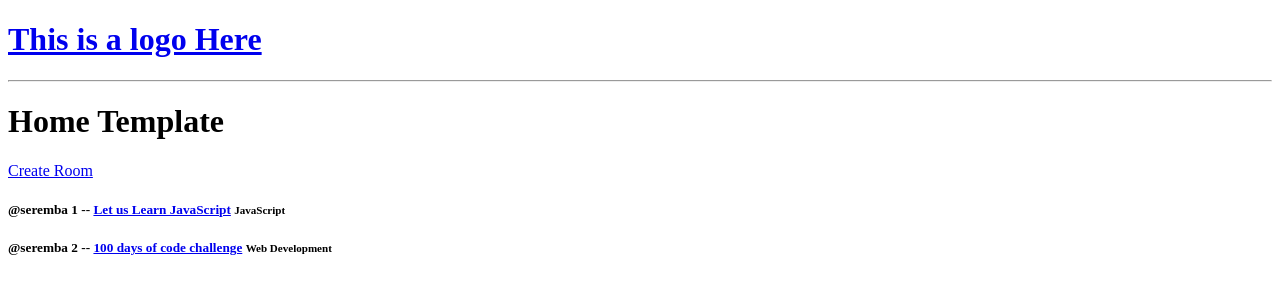
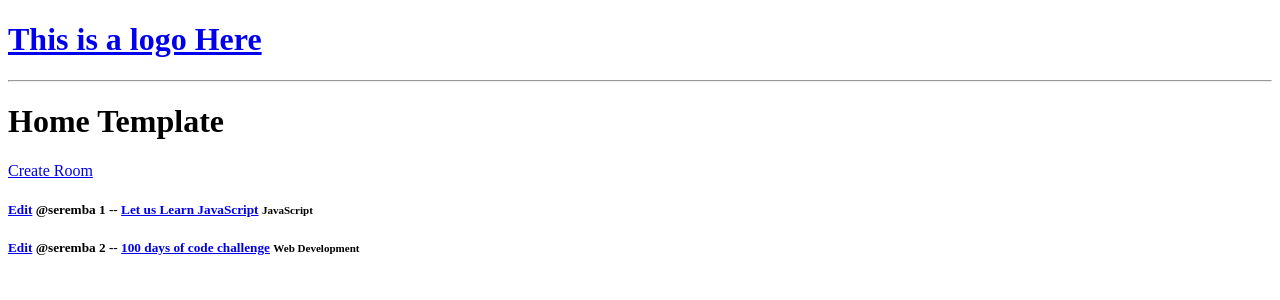
Before and after one commit to Seremba/learn-django, a Django app: page / in a window 1280 px wide. Shown: the top 300 px of the page. Run offline with Django 4.2, Linux system fonts and the light colour scheme; data comes from the database, SQL or seed files in the repository.

Commit message:
add link for editing the form

```diff
--- a/studybud/base/templates/base/home.html
+++ b/studybud/base/templates/base/home.html
@@ -8,6 +8,7 @@
 
     <div>
       <h5>
+        <a href="{% url 'update-room' room.id %}">Edit</a>
         <span>@{{room.host.username}}</span>
         {{room.id}} -- <a href="{% url 'room' room.id %}">{{room.name}}</a>
         <small>{{room.topic.name}}</small>
```
